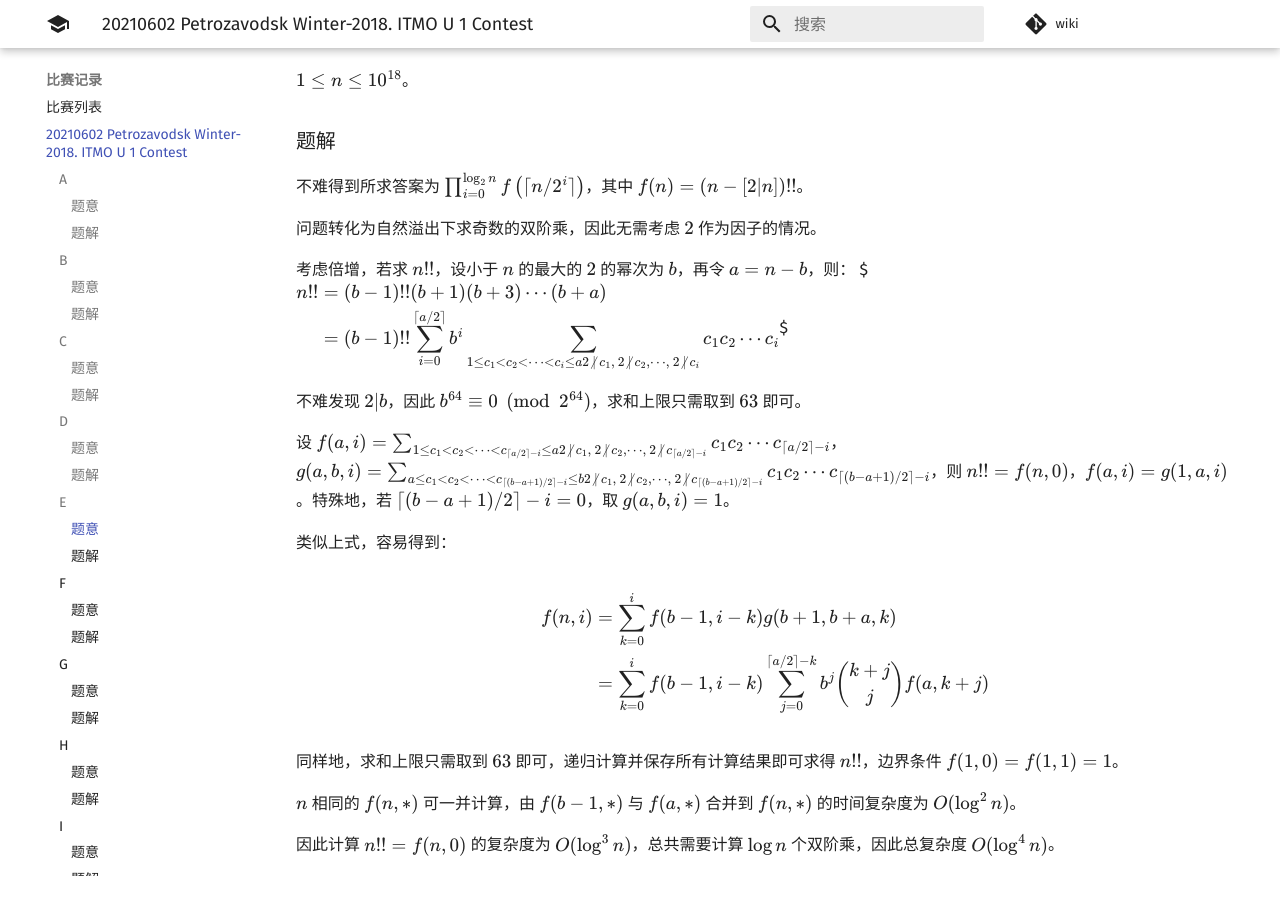
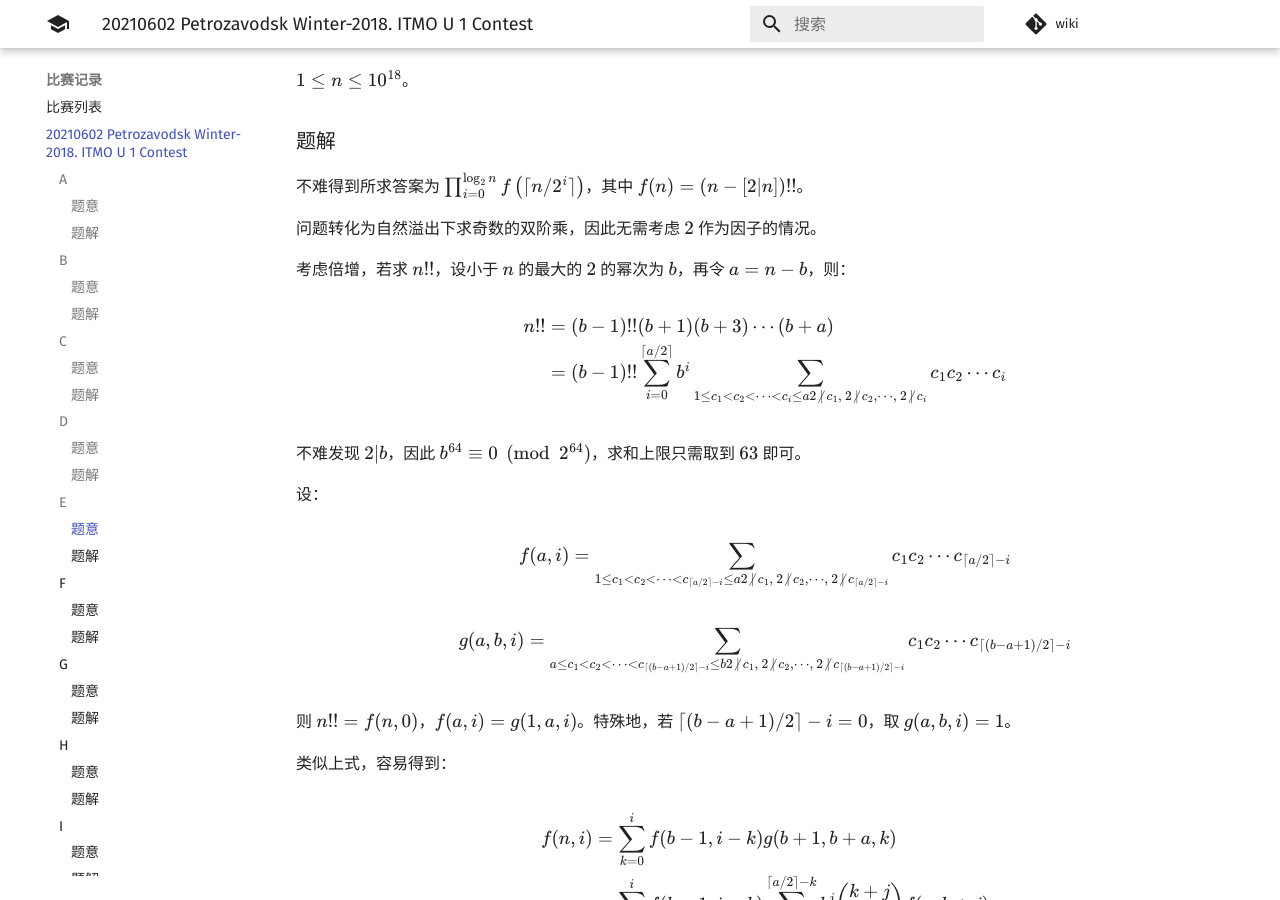
Before and after one commit to PoorMath/PoorMath.github.io, an MkDocs documentation site: the page built from docs/contest/20210602 Petrozavodsk Winter-2018. ITMO U 1 Contest.md, in a window 1280 px wide and 900 px high, scrolled down 2492 px. Built offline with MkDocs 1.6.1 and Material for MkDocs 9.7.7, drawn with Linux system fonts in a browser that asks for light colours; comment, search, counter and statistics services are not loaded.

```diff
--- a/docs/contest/20210602 Petrozavodsk Winter-2018. ITMO U 1 Contest.md
+++ b/docs/contest/20210602 Petrozavodsk Winter-2018. ITMO U 1 Contest.md
@@ -101,11 +101,18 @@ $1\leq n\leq 10^{18}$。
 问题转化为自然溢出下求奇数的双阶乘，因此无需考虑 $2$ 作为因子的情况。
 
 考虑倍增，若求 $n!!$，设小于 $n$ 的最大的 $2$ 的幂次为 $b$，再令 $a=n-b$，则：
+
 $$\begin{aligned}n!!&=(b-1)!!(b+1)(b+3)\cdots(b+a)\\&=(b-1)!!\sum_{i=0}^{\lceil a/2\rceil}b^i\sum_{1\leq c_1<c_2<\cdots<c_i\leq a\\2 \not\,|\, c_1,\,2 \not\,|\, c_2,\cdots,\,2 \not\,|\, c_i}c_1c_2\cdots c_i\end{aligned}$$
 
 不难发现 $2|b$，因此 $b^{64}\equiv 0\pmod {2^{64}}$，求和上限只需取到 $63$ 即可。
 
-设 $f(a,i)=\sum_{1\leq c_1<c_2<\cdots<c_{\lceil a/2\rceil -i}\leq a\\2 \not\,|\, c_1,\,2 \not\,|\, c_2,\cdots,\,2 \not\,|\, c_{\lceil a/2\rceil -i}}c_1c_2\cdots c_{\lceil a/2\rceil -i}$，$g(a,b,i)=\sum_{a\leq c_1<c_2<\cdots<c_{\lceil (b-a+1)/2\rceil -i}\leq b\\2 \not\,|\, c_1,\,2 \not\,|\, c_2,\cdots,\,2 \not\,|\, c_{\lceil (b-a+1)/2\rceil -i}}c_1c_2\cdots c_{\lceil (b-a+1)/2\rceil -i}$，则 $n!!=f(n,0)$，$f(a,i)=g(1,a,i)$。特殊地，若 ${\lceil (b-a+1)/2\rceil -i}=0$，取 $g(a,b,i)=1$。
+设：
+
+$$f(a,i)=\sum_{1\leq c_1<c_2<\cdots<c_{\lceil a/2\rceil -i}\leq a\\2 \not\,|\, c_1,\,2 \not\,|\, c_2,\cdots,\,2 \not\,|\, c_{\lceil a/2\rceil -i}}c_1c_2\cdots c_{\lceil a/2\rceil -i}$$
+
+$$g(a,b,i)=\sum_{a\leq c_1<c_2<\cdots<c_{\lceil (b-a+1)/2\rceil -i}\leq b\\2 \not\,|\, c_1,\,2 \not\,|\, c_2,\cdots,\,2 \not\,|\, c_{\lceil (b-a+1)/2\rceil -i}}c_1c_2\cdots c_{\lceil (b-a+1)/2\rceil -i}$$
+
+则 $n!!=f(n,0)$，$f(a,i)=g(1,a,i)$。特殊地，若 ${\lceil (b-a+1)/2\rceil -i}=0$，取 $g(a,b,i)=1$。
 
 类似上式，容易得到：
 
```
